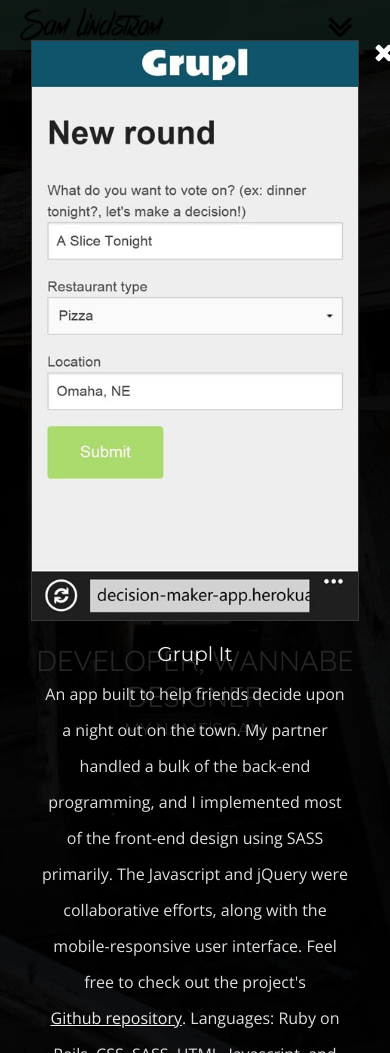
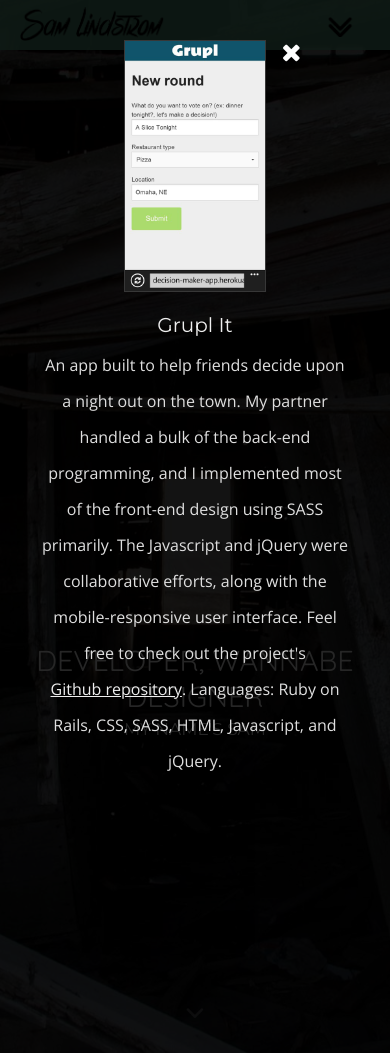
Before and after one commit to slamflipstrom/personal_website, a WordPress theme: template themes/my_theme/home.php in a window 390 px wide, after a click that opens the changed part. Run offline with PHP 8.4 and a stand-in for WordPress, Linux system fonts and the light colour scheme; the site name, menu and one post (Sample post) are stand-ins, and other content is empty; some libraries are stand-ins or nearby versions.

Commit message:
Modal window responsiveness

```diff
--- a/themes/my_theme/responsive.css
+++ b/themes/my_theme/responsive.css
@@ -172,7 +172,9 @@ Version: 1.0
       font-size: 28px; }
     #work .preview-img {
       width: 300px;
-      height: auto; } }
+      height: auto; }
+    #work .modal-window .img-wrapper img {
+      height: 250px; } }
   @media (min-width: 480px) and (max-width: 767px) {
     #work img {
       border: 1px solid #373737; }
@@ -192,7 +194,9 @@ Version: 1.0
       width: 350px;
       height: auto; }
     #work #project3 .preview:before {
-      bottom: 27%; } }
+      bottom: 27%; }
+    #work .modal-window .img-wrapper img {
+      height: 330px; } }
   @media (min-width: 768px) and (max-width: 979px) {
     #work .preview-img {
       width: 250px;
--- a/themes/my_theme/sass/responsive.scss
+++ b/themes/my_theme/sass/responsive.scss
@@ -269,6 +269,13 @@ nav{
       width: 300px;
       height: auto;
     }
+    .modal-window{
+      .img-wrapper{
+        img{
+          height: 250px;
+        }
+      }
+    }
   }
   @media #{$tablet} {
     img{
@@ -297,6 +304,13 @@ nav{
     #project3 {
         .preview:before{
           bottom: 27%;
+      }
+    }
+    .modal-window{
+      .img-wrapper{
+        img{
+          height: 330px;
+        }
       }
     }
   }
--- a/themes/my_theme/sass/style.scss
+++ b/themes/my_theme/sass/style.scss
@@ -438,9 +438,6 @@ nav {
       transition: all .05s ease-in;
       color:#FFFFFF;
     }
-    span:hover {
-      color: #F0EEBA;
-    }
   }
 }
 
--- a/themes/my_theme/style.css
+++ b/themes/my_theme/style.css
@@ -340,8 +340,6 @@ nav {
     #work .close span {
       transition: all .05s ease-in;
       color: #FFFFFF; }
-    #work .close span:hover {
-      color: #F0EEBA; }
 
 #links {
   background-color: #EEE;
```
Also changed, not shown: 2 other files.
